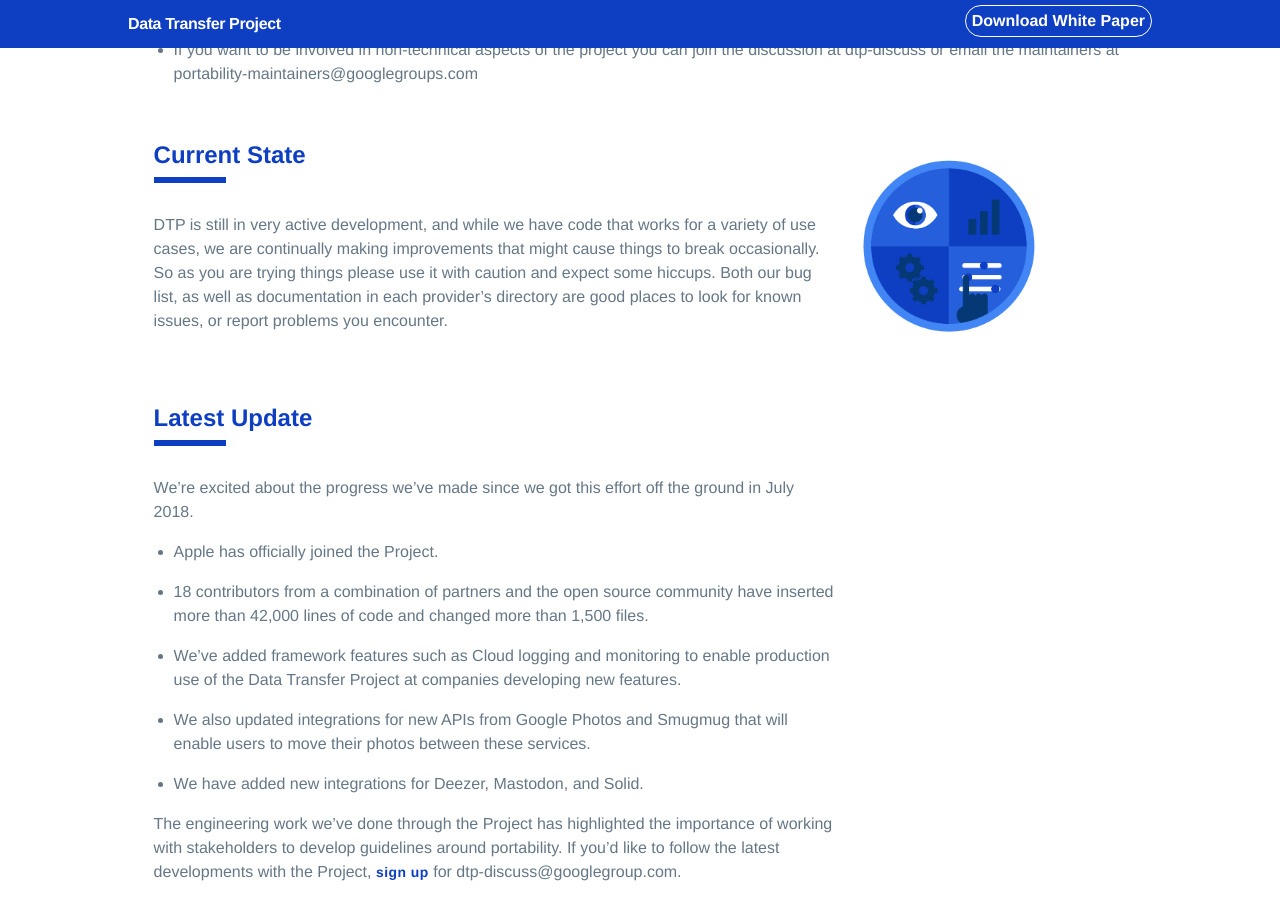
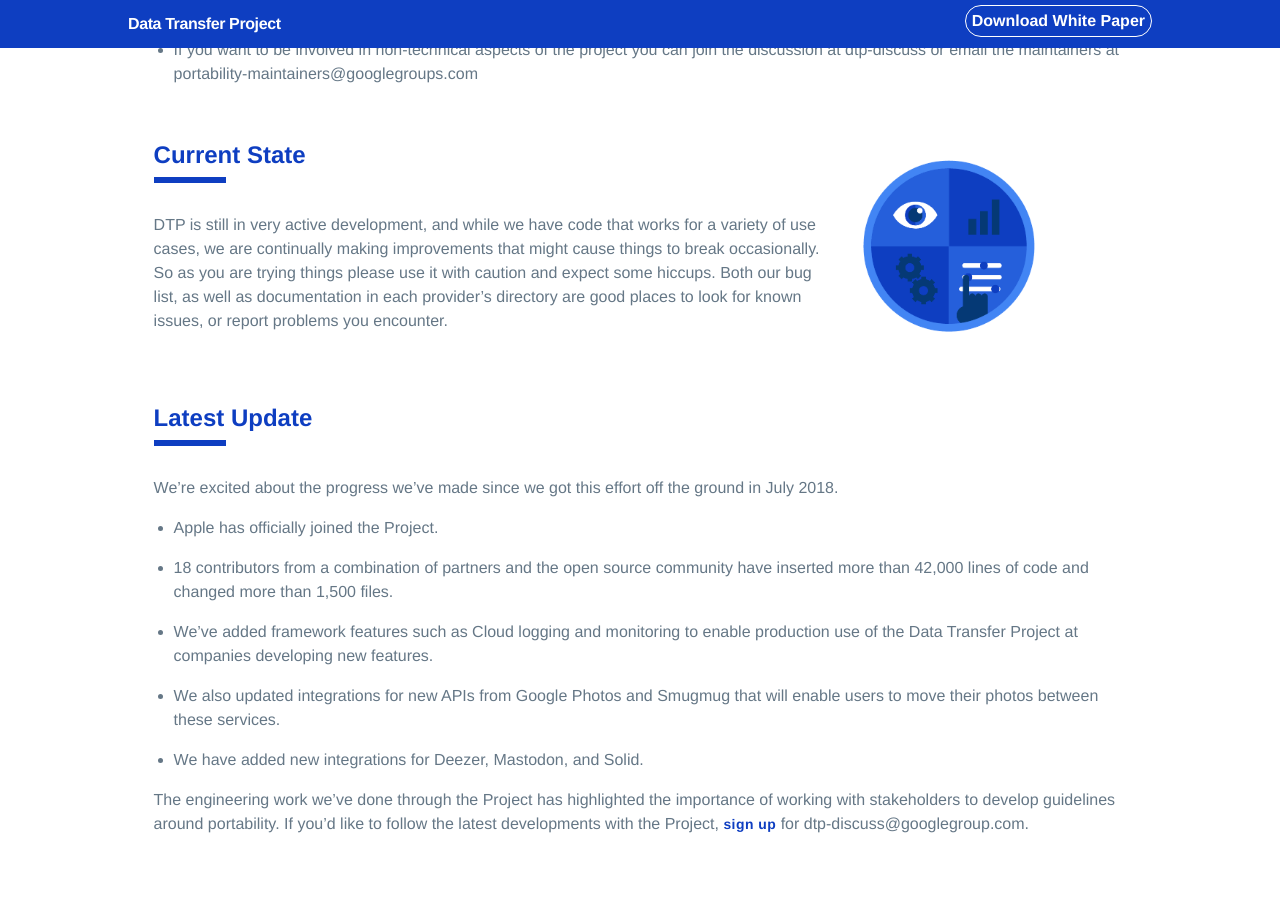
Before and after one commit to justflatley/dtp-staging, a Jekyll site: the page built from index.md, in a window 1280 px wide and 900 px high, scrolled down 2691 px. Built offline with Jekyll 4.4.1, drawn with Linux system fonts in a browser that asks for light colours; our own code applies the rules of GitHub Pages for plain Markdown files; after the commit the page ends 3543 px from its top, so only the background shows below that.

Commit message:
Update index.md

```diff
--- a/index.md
+++ b/index.md
@@ -124,7 +124,6 @@ DTP is still in very active development, and while we have code that works for a
 </div>
 
 <div class="section" markdown="1">
-<div class="section-text" markdown="1">
 ## Latest Update
 <div class="mustache">
 </div>
@@ -137,4 +136,3 @@ We're excited about the progress we've made since we got this effort off the gro
 
 The engineering work we’ve done through the Project has highlighted the importance of working with stakeholders to develop guidelines around portability. If you'd like to follow the latest developments with the Project, [sign up](https://groups.google.com/forum/#!forum/dtp-discuss) for dtp-discuss@googlegroup.com.
 </div>
-</div>
```
